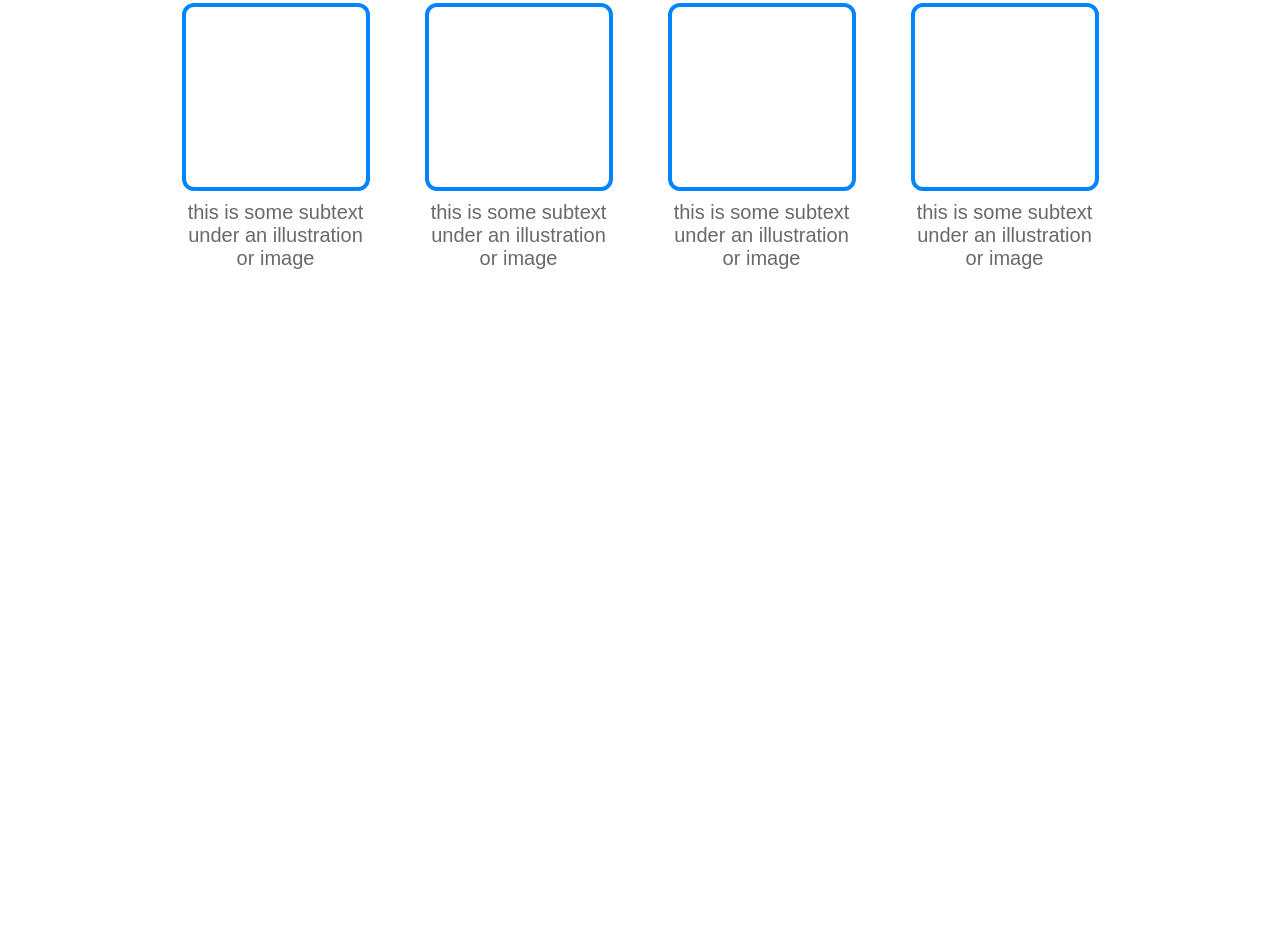
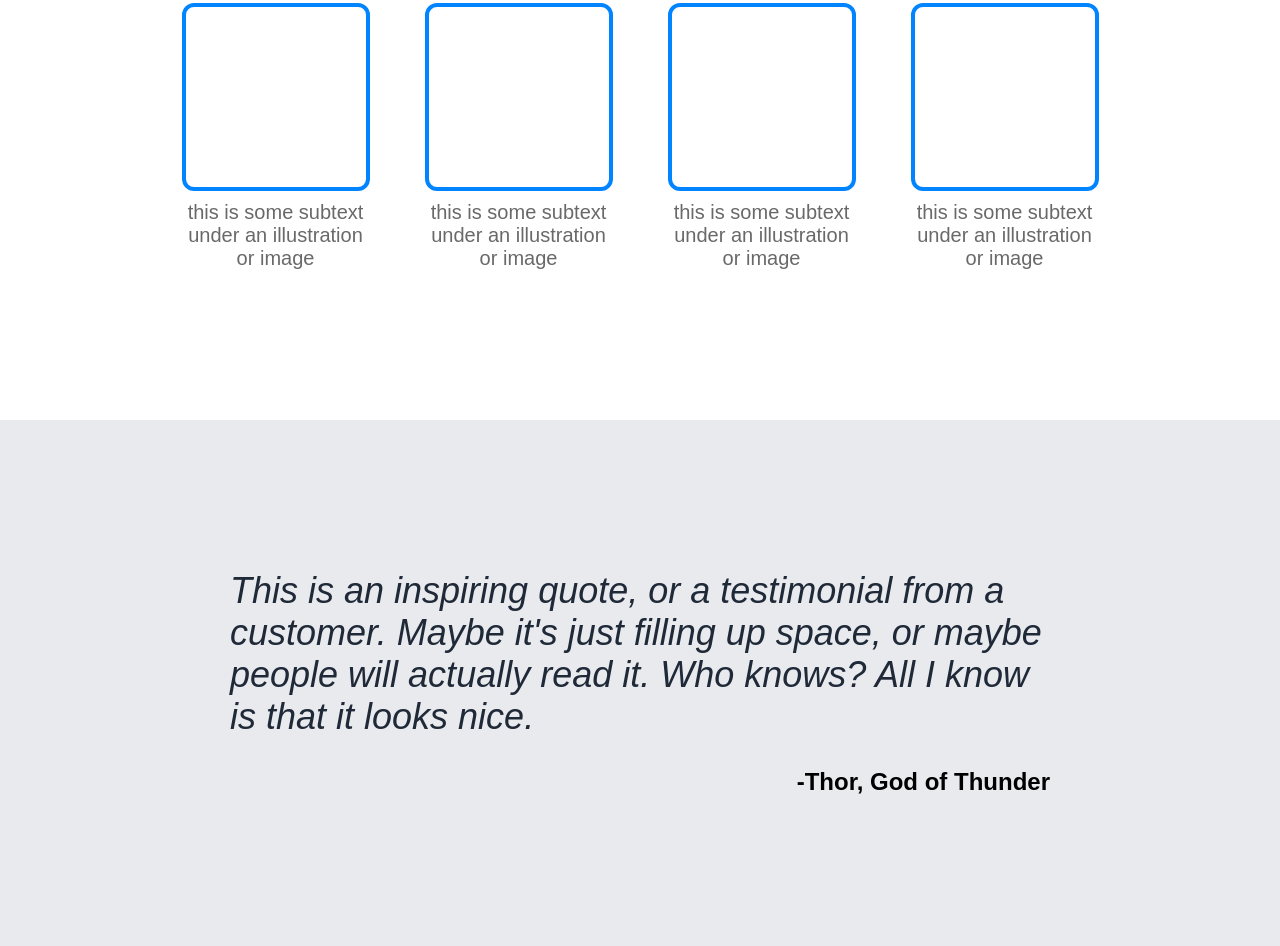
Before and after one commit to foxeronthepath/landing-page, a plain HTML site: page index.html in a window 1280 px wide. Shown: the part 737-1683 px from the top of the page. Before the commit the page ends 1157 px from the top, so only its background shows below. Drawn offline with Linux system fonts and the light colour scheme.

Commit message:
Add Second section

```diff
--- a/index.html
+++ b/index.html
@@ -7,11 +7,11 @@
     <link rel="stylesheet" href="styles/header.css" />
     <link rel="stylesheet" href="styles/banner.css" />
     <link rel="stylesheet" href="styles/first-section.css" />
+    <link rel="stylesheet" href="styles/second-section.css" />
     <title>Landing Page</title>
   </head>
 
   <body>
-
     <!-- Header -->
 
     <header class="site-header">
@@ -71,5 +71,18 @@
 
     <!-- Second Section -->
 
+    <div class="second-section">
+      <div class="inner">
+        <div class="quote"><em>
+          This is an inspiring quote, or a testimonial from a customer. Maybe
+          it's just filling up space, or maybe people will actually read it. Who
+          knows? All I know is that it looks nice.
+        </em></div>
+        <div class="author">-Thor, God of Thunder</div>
+      </div>
+    </div>
+
+    <!-- Third Section -->
+
   </body>
 </html>
--- /dev/null
+++ b/styles/second-section.css
@@ -0,0 +1,31 @@
+.second-section {
+    background-color: rgba(193, 198, 209, 0.377);
+    display: flex;
+    align-items: center;
+    justify-content: center;
+}
+
+.second-section .inner {
+    display: flex;
+    flex-direction: column;
+    align-items: center;
+    justify-content: center;
+    max-width: 820px;
+    margin: 150px 0px;
+}
+
+.second-section .quote {
+    font-size: 36px;
+    margin-bottom: 30px;
+    font-weight: 100;
+    font: light italic;
+    color: #1F2937;
+    max-width: 820px;
+    min-width: 820px;
+}
+
+.second-section .author {
+    font-size: 24px;
+    font-weight: 800;
+    align-self: flex-end;
+}
```
